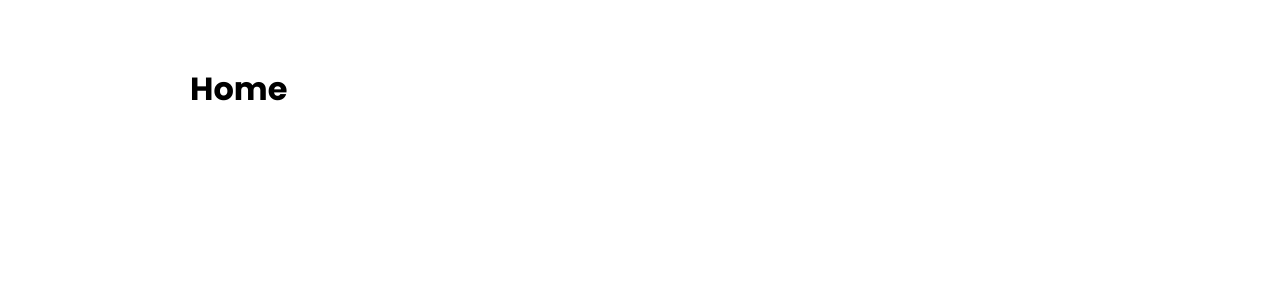
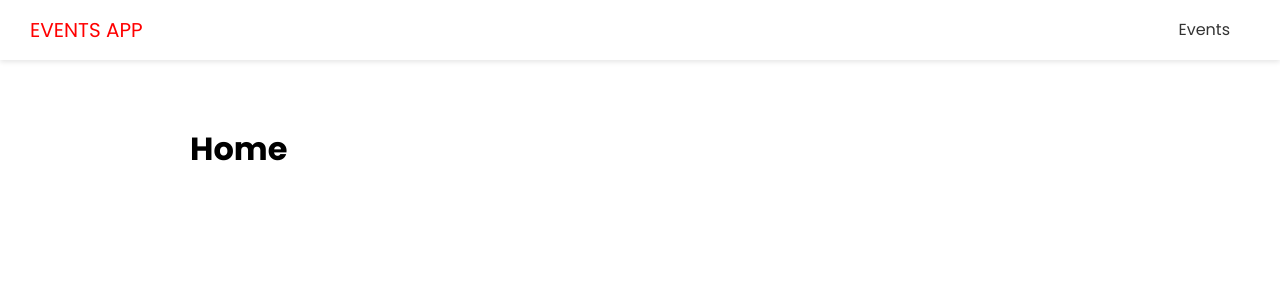
Before and after one commit to jrmeyers92/event-app-front-end, a Next.js app: page / in a window 1280 px wide. Shown: the top 300 px of the page. Built offline with nearby package versions, Linux system fonts and the light colour scheme.

Commit message:
create header and footer

```diff
--- /dev/null
+++ b/components/Header.js
@@ -0,0 +1,22 @@
+import Link from "next/link"
+import styles from "../styles/Header.module.css"
+export default function Header() {
+  return (
+    <header className={styles.header}>
+        <div className={styles.logo}>
+            <Link href="/">
+                <a>Events App</a>
+            </Link>
+        </div>
+
+        <nav>
+            <ul>
+                <Link href="/events">
+                    <a>Events</a>
+                </Link>
+            </ul>
+        </nav>
+
+    </header>
+  )
+}
--- a/components/Layout.js
+++ b/components/Layout.js
@@ -1,5 +1,6 @@
 import Head from "next/head"
 import styles from "../styles/Layout.module.css"
+import Header from "./Header"
 
 export default function Layout({title, description, keywords, children}) {
   return (
@@ -9,6 +10,7 @@ export default function Layout({title, description, keywords, children}) {
             <meta name="description" content={description} />
             <meta name="keywords" content={keywords} />
         </Head>
+        <Header />
         <div className={styles.container}>
           {children}
         </div>
```
